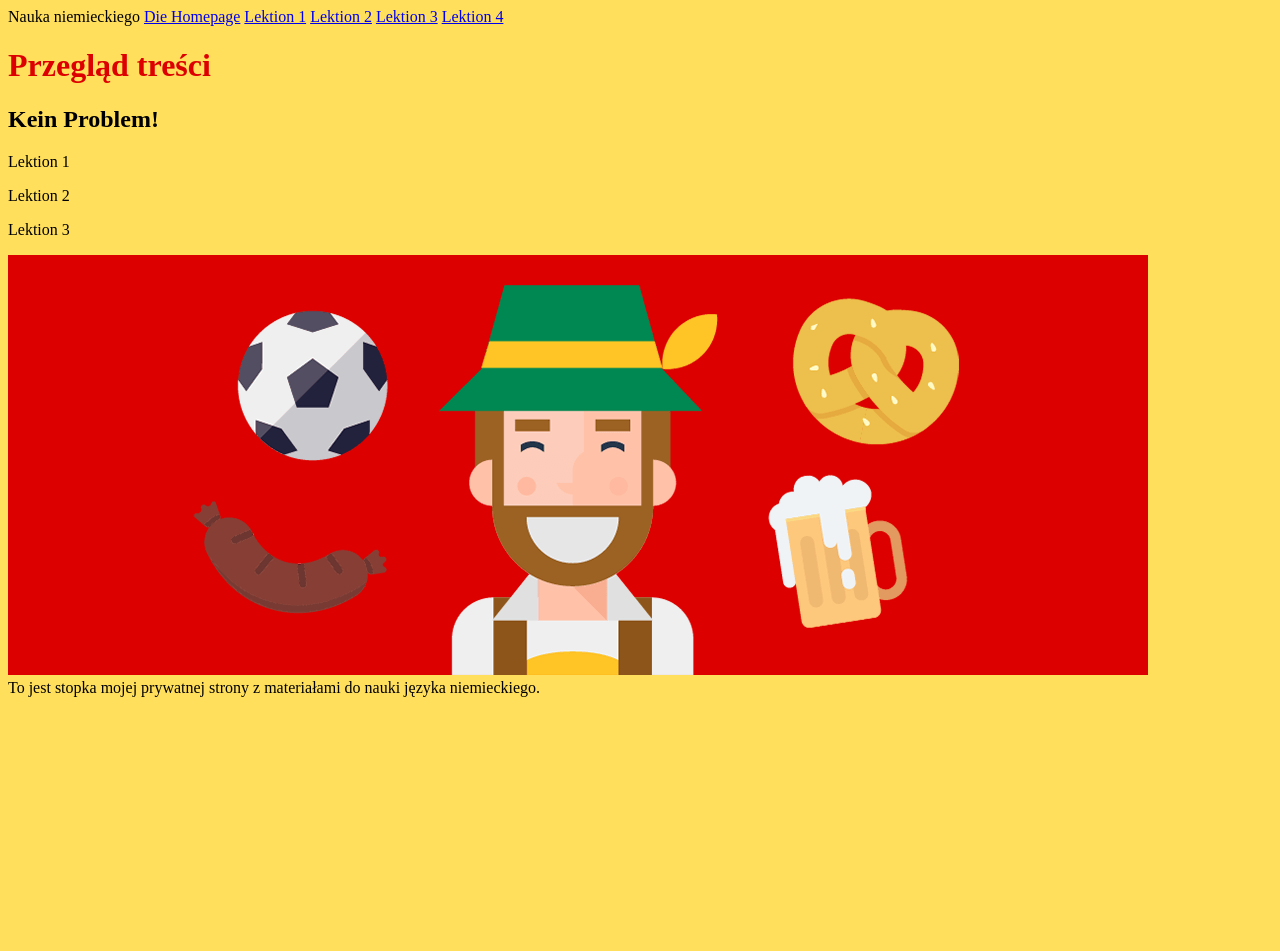
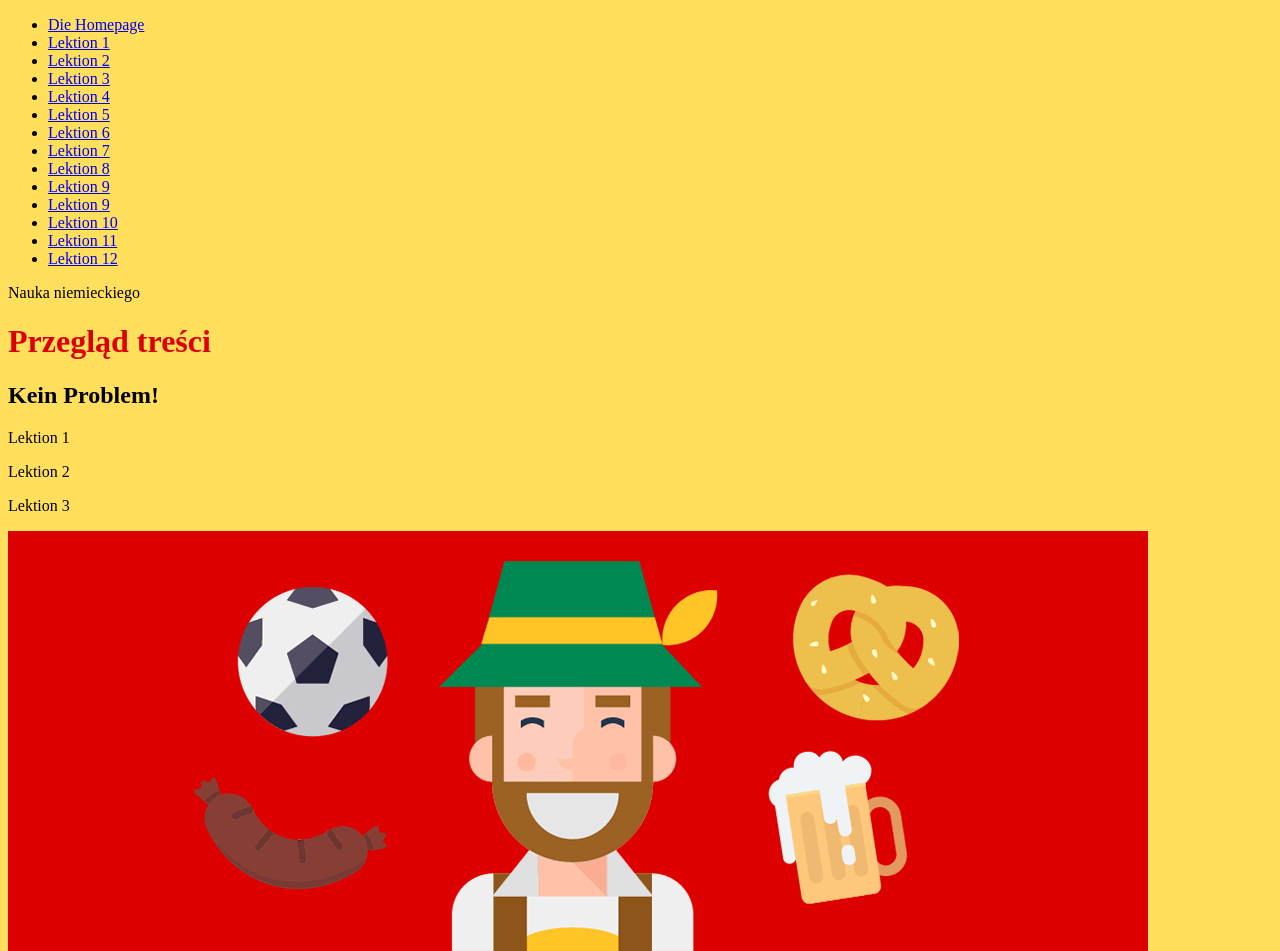
Before and after one commit to michal-robert-adamczyk/German-self-studying, a plain HTML site: page index.html in a window 1280 px wide. Shown: the top 951 px of the page. Before the commit the page ends 800 px from the top, so only its background shows below. Drawn offline with Linux system fonts and the light colour scheme.

Commit message:
changes on navigation

```diff
--- a/index.html
+++ b/index.html
@@ -11,12 +11,58 @@
 
 <body>
     <header>
+        <nav>
+            <ul>
+                <li>
+                    <a href="index.html">Die Homepage</a>
+
+                </li>
+                <li>
+                    <a href="Lektion1.html">Lektion 1</a>
+                </li>
+                <li>
+
+                    <a href="Lektion2.html">Lektion 2</a>
+
+                </li>
+                <li>
+                    <a href="Lektion3.html">Lektion 3</a>
+
+                </li>
+                <li>
+                    <a href="Lektion4.html">Lektion 4</a>
+                </li>
+                <li>
+                    <a href="Lektion5.html">Lektion 5</a>
+                </li>
+                <li>
+                    <a href="Lektion6.html">Lektion 6</a>
+                </li>
+                <li>
+                    <a href="Lektion7.html">Lektion 7</a>
+                </li>
+                <li>
+                    <a href="Lektion8.html">Lektion 8</a>
+                </li>
+                <li>
+                    <a href="Lektion9.html">Lektion 9</a>
+                </li>
+                <li>
+                    <a href="Lektion9.html">Lektion 9</a>
+                </li>
+                <li>
+                    <a href="Lektion10.html">Lektion 10</a>
+                </li>
+                <li>
+                    <a href="Lektion11.html">Lektion 11</a>
+                </li>
+                <li>
+                    <a href="Lektion12.html">Lektion 12</a>
+                </li>
+            </ul>
+        </nav>
         Nauka niemieckiego
-        <a href="index.html">Die Homepage</a>
-        <a href="Lektion1.html">Lektion 1</a>
-        <a href="Lektion2.html">Lektion 2</a>
-        <a href="Lektion3.html">Lektion 3</a>
-        <a href="Lektion4.html">Lektion 4</a>
+
     </header>
     <main>
         <header>
```
